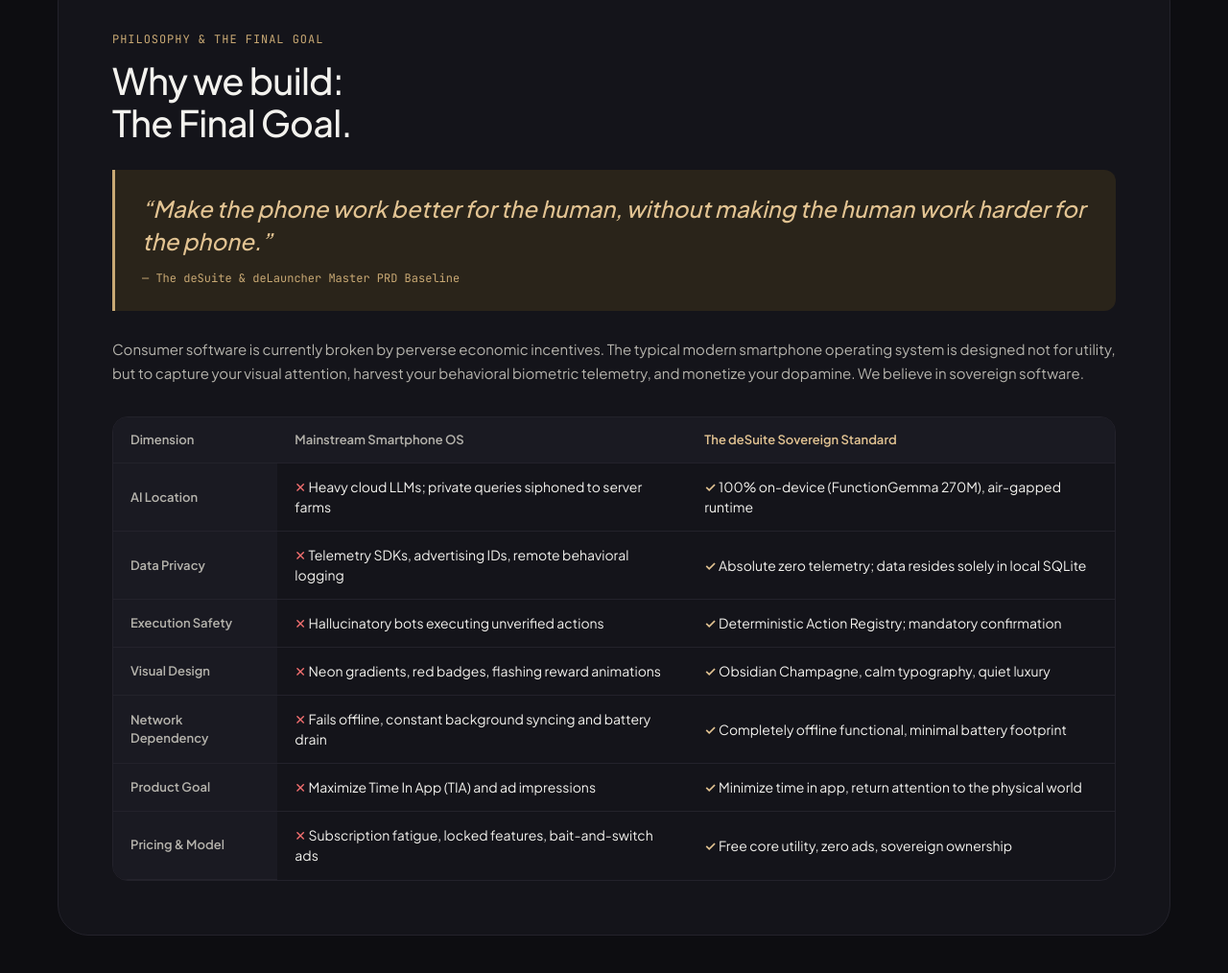
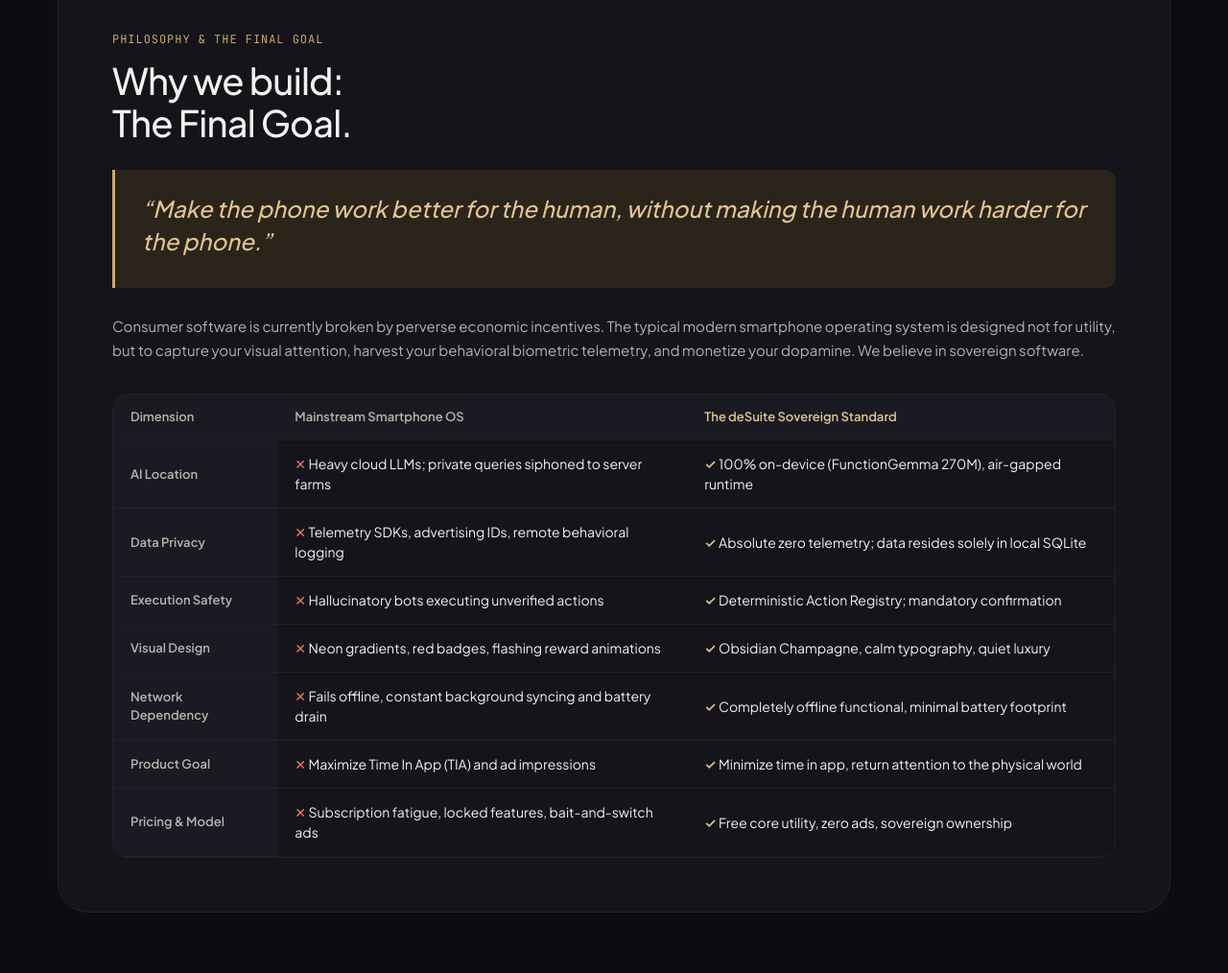
Before and after one commit to vasuvanka/deapps.co.in, a website built with Vite: page index.html in a window 1280 px wide. Shown: the part 10587-11601 px from the top of the page at 96% size. Built offline with nearby package versions, Linux system fonts and the light colour scheme.

Commit message:
fix: remove PRD baseline attribution line from manifesto quote

```diff
--- a/index.html
+++ b/index.html
@@ -1380,7 +1380,6 @@
           <p class="golden-quote-text">
             “Make the phone work better for the human, without making the human work harder for the phone.”
           </p>
-          <span class="golden-quote-author">— The deSuite & deLauncher Master PRD Baseline</span>
         </div>
 
         <p class="product-lead-text">
```
Also changed, not shown: dist/index.html.
